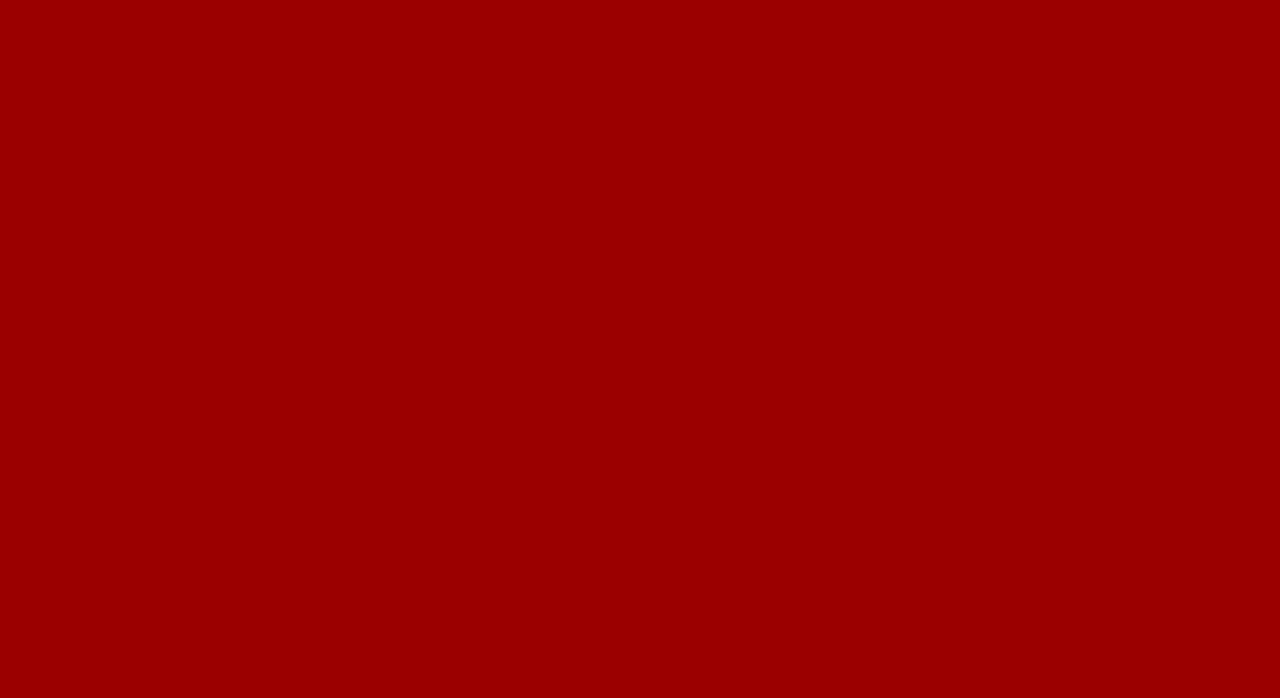
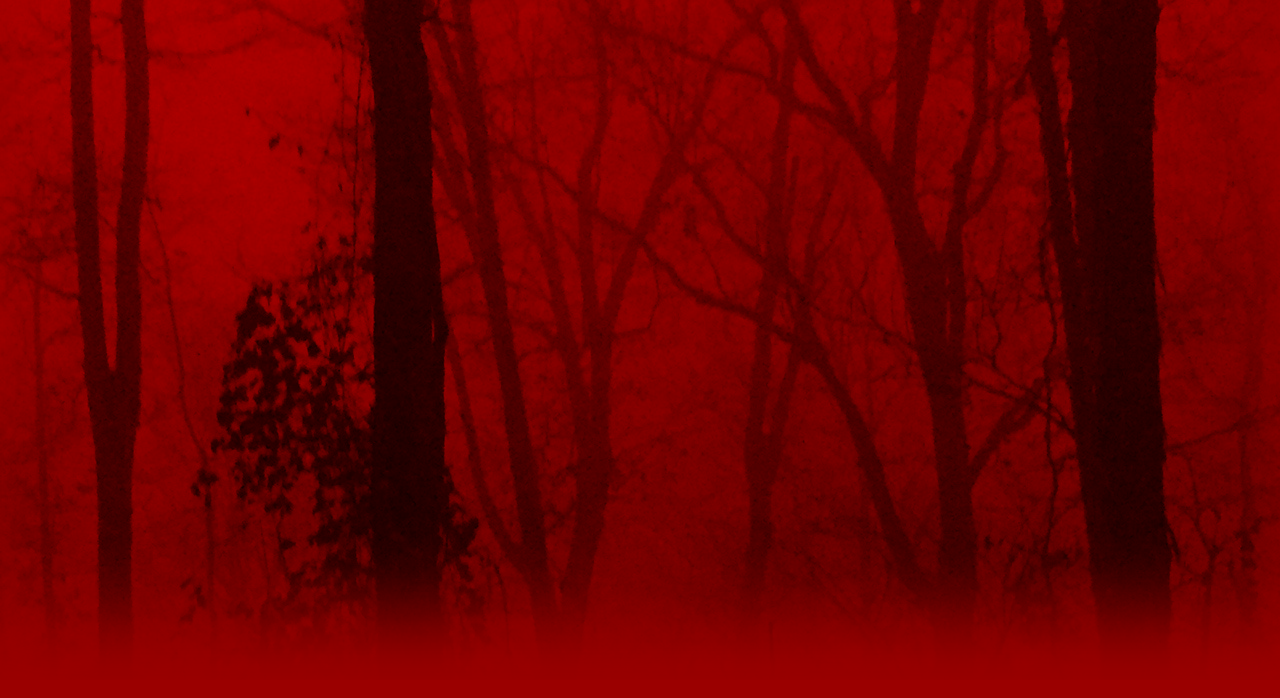
Before and after one commit to ja-hae/1, a plain HTML site: page index.html in a window 1280 px wide. Drawn offline with Linux system fonts and the light colour scheme; a web font is replaced by a local one.

Commit message:
Update stylesheet.css

```diff
--- a/stylesheet.css
+++ b/stylesheet.css
@@ -13,3 +13,11 @@ html, body {
   overflow: hidden;
   positon: fixed;
 }
+
+#header {
+  background: url('media/background.png');
+  background-size: cover;
+  width: 100%;
+  height: 85vh;
+  box-shadow: 0 -10vh 10vh -8px #9b0000 inset;
+}
```
